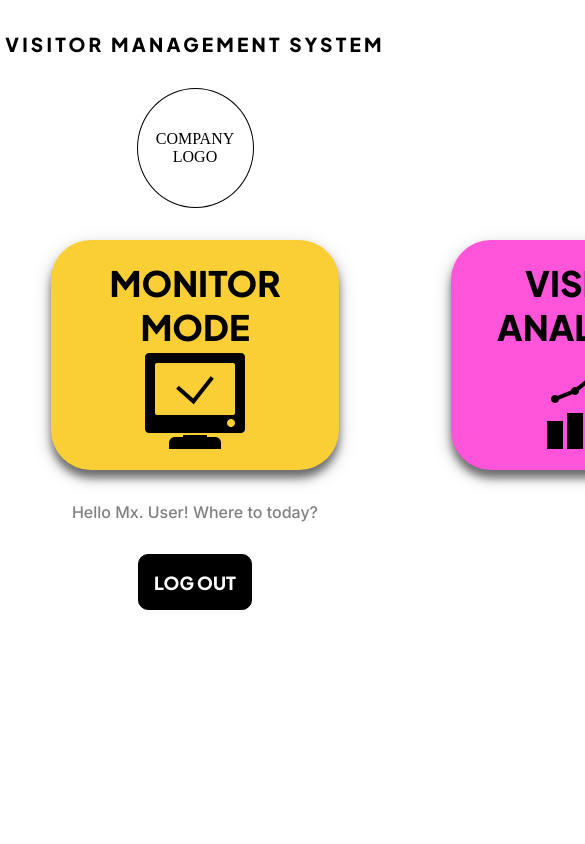
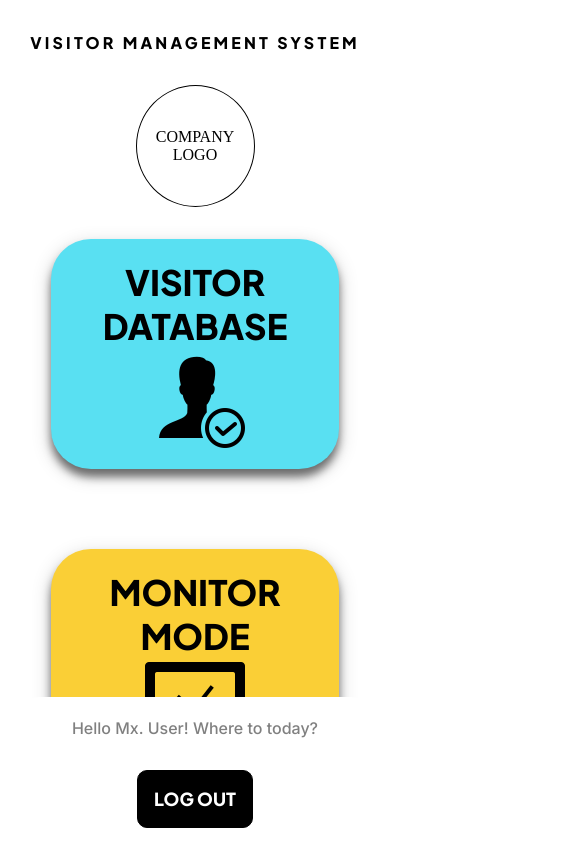
Before and after one commit to ItsMePaz/Hello_VMS_FrontEnd, a React (Vite) app: page /Hello_VMS_FrontEnd/menu in a window 390 px wide. Shown: the top 844 px of the page, 585 px wide, since content can reach past the window. Built offline with nearby package versions, Linux system fonts and the light colour scheme.

Commit message:
Initial responsiveness for menu page

```diff
--- a/pages/Menu.jsx
+++ b/pages/Menu.jsx
@@ -32,12 +32,14 @@ function Menu() {
           </div>
         </Link>
       </section>
+      <section className="menu-options2">
         <p className="greeting">Hello Mx. User! Where to today?</p>
         <div className="logout-btn-placement">
           <Link className="links" to="/Hello_VMS_FrontEnd/">
             <p className="logout-btn">LOG OUT</p>
           </Link>
         </div>
+      </section>
     </div>
   );
 }
--- a/styles/menu.css
+++ b/styles/menu.css
@@ -3,6 +3,12 @@
   margin: 0;
   padding: 0;
   box-sizing: border-box;
+}
+
+*,
+*:before,
+*:after {
+  box-sizing: inherit;
 }
 
 .menu-body {
@@ -16,6 +22,7 @@
 
 .title {
   font-family: "Plus Jakarta Sans", sans-serif;
+
   letter-spacing: 0.2rem;
   font-size: 1.2em;
   display: flex;
@@ -85,6 +92,13 @@
   gap: 7em;
 }
 
+.menu-options2 {
+  display: flex;
+  flex-direction: column;
+  justify-content: center;
+  gap: 3em;
+}
+
 .greeting {
   color: gray;
   font-family: "Inter", sans-serif;
@@ -117,3 +131,90 @@
 .logout-btn:hover {
   transform: scale(1.1);
 }
+
+/* TABLET */
+@media only screen and (min-width: 709px) and (max-width: 1124px) {
+  .menu-body {
+    min-width: 100vw;
+    overflow-y: hidden;
+    overflow-x: hidden;
+    scrollbar-width: none;
+  }
+
+  .menu-options {
+    display: flex;
+    height: 35em;
+    align-items: center;
+    justify-content: center;
+    gap: 5em;
+  }
+
+  .visitor-database {
+    margin-top: 9em;
+    margin-right: -5em;
+  }
+  .analytics {
+    margin-top: 9em;
+    margin-left: -5em;
+  }
+
+  .monitoring-mode {
+    margin-bottom: 8em;
+  }
+
+  .logout-btn {
+    margin-bottom: 0;
+  }
+
+  .title {
+    font-size: 1em;
+  }
+
+  .greeting {
+    padding-top: 1.3rem;
+  }
+}
+
+/* Mobile */
+@media screen and (min-width: 280px) and (max-width: 708px) {
+  .menu-body {
+    display: flex;
+    flex-direction: column;
+    gap: 2em;
+    justify-content: center;
+    align-items: center;
+    margin-top: 2em;
+    margin-bottom: 2em;
+  }
+  .menu-options {
+    display: flex;
+    flex-direction: column;
+    justify-content: center;
+    gap: 5em;
+  }
+
+  .menu-options2 {
+    border-radius: 40px;
+    background-color: rgb(255, 255, 255);
+    width: 100%;
+    position: sticky;
+    bottom: 0;
+    display: flex;
+
+    flex-direction: column;
+    justify-content: center;
+    gap: 2em;
+  }
+
+  .logout-btn {
+    margin-bottom: 1rem;
+  }
+
+  .title {
+    font-size: 1em;
+  }
+
+  .greeting {
+    padding-top: 1.3rem;
+  }
+}
```
Also changed, not shown: 3 other files (tests, documents, lock files or other folders). Lines whose indentation alone changed are shown as unchanged.
